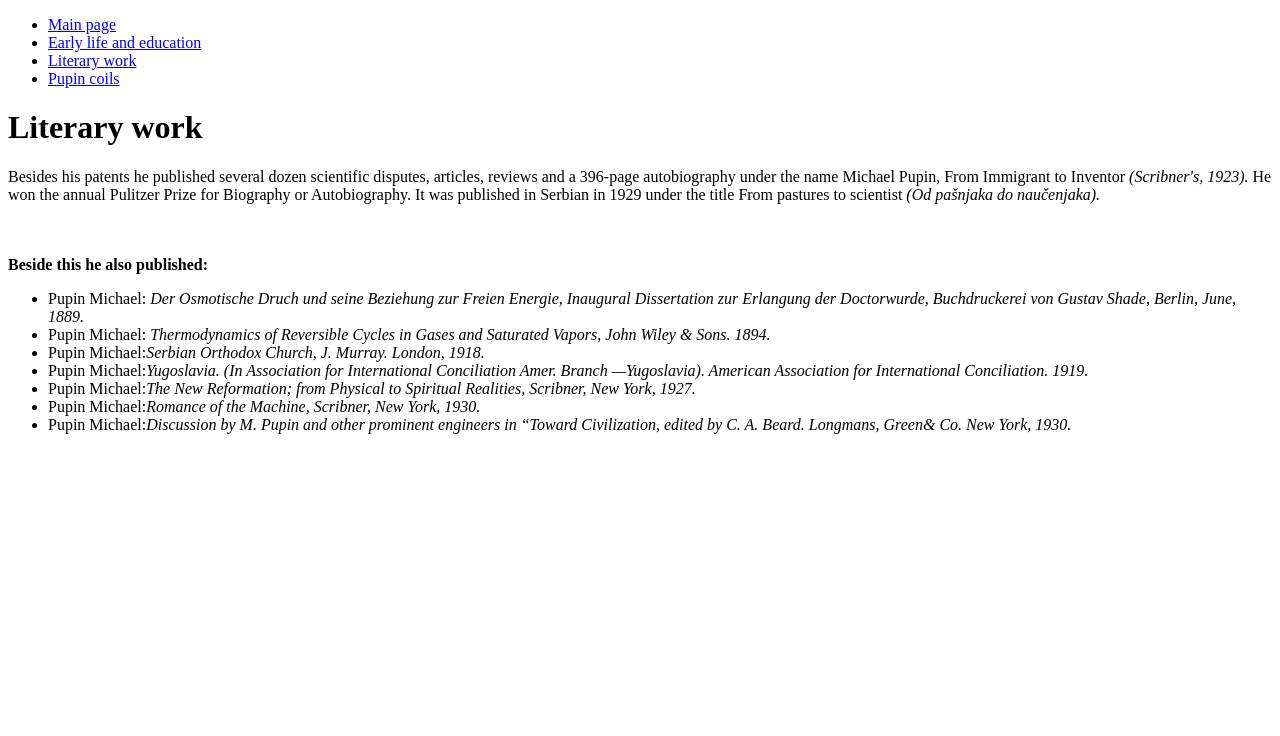
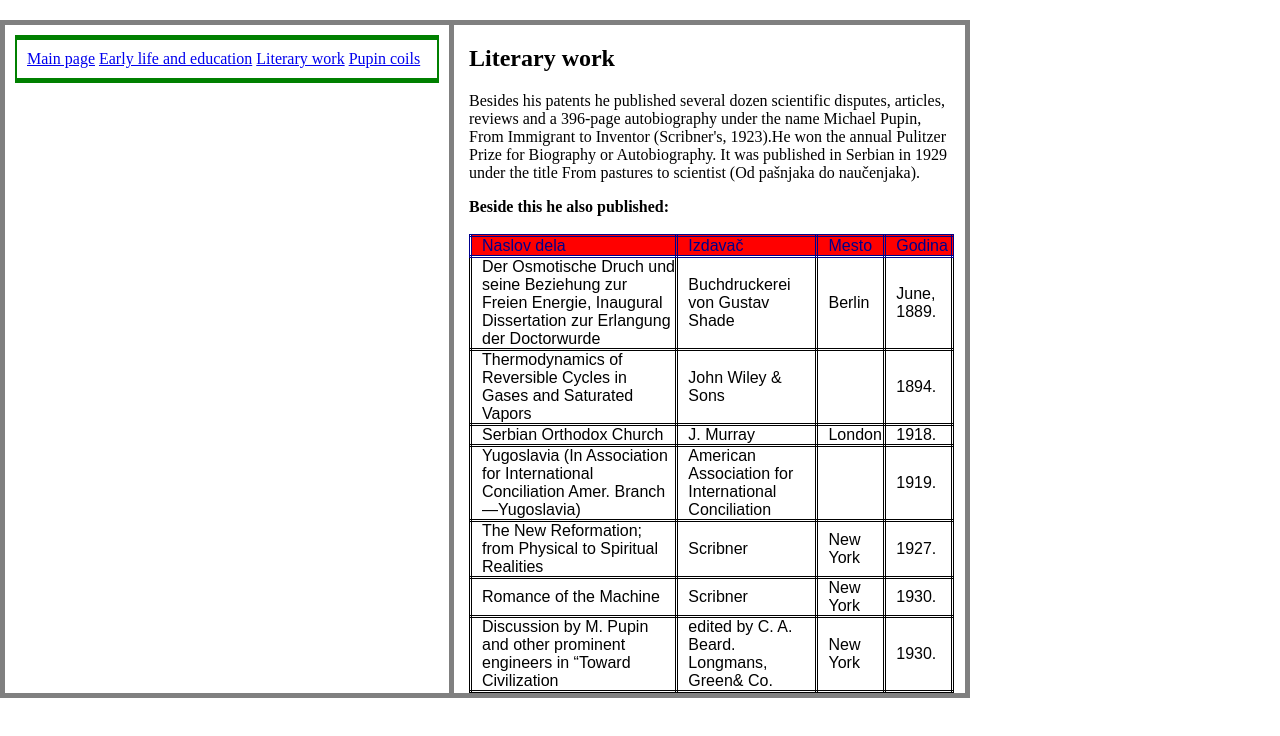
Before and after one commit to fedeveloper87/Minihtml, a plain HTML site: page literarywork/index.html in a window 1280 px wide. Drawn offline with Linux system fonts and the light colour scheme.

Commit message:
Commit changes

```diff
--- a/literarywork/index.html
+++ b/literarywork/index.html
@@ -3,35 +3,123 @@
 <head>
     <meta charset="UTF-8">
     <title>Literary work</title>
+    <style>
+         body
+          {
+              display: inline-block;
+              width: 960px;
+          margin: 20px auto;
+        border-bottom: 5px solid gray;
+         border-right: 5px solid grey;
+         border-left: 5px solid grey;
+         border-top: 5px solid grey;
+        }
+        nav
+            {
+            display: inline-block;
+            float: left;
+            margin: 10px 10px 10px 10px;
+            display: inline-block;
+            border-bottom: 5px solid green;
+            border-top: 5px solid green;
+            border-left: 2px solid green;
+            border-right: 2px solid green;
+            padding: 10px;
+            width: 400px;
+            vertical-align: top;
+        }
+        aside {
+            display: inline-block;
+            width: 500px;
+            border-left: 5px solid grey;
+        }
+        section {
+            padding: 0px 0px 0px 15px;
+        }
+    table {
+        border: groove;
+        font-family: Arial, Helvetica, sans-serif;
+        border-collapse: collapse;
+        }
+   th, td {
+       padding: 0px 0px 0px 10px;
+       border: double;
+   }
+   #heading {
+       background-color: red;
+       color: darkblue;
+   }
+    </style>
 </head>
 <body>
-    <ul>
-        <li><a href="../index.html" target="_self" >Main page</a></li>
-        <li><a href="../earlylife/index.html" target="_self">Early life and education</a></li>
-        <li><a href="../literarywork/index.html" target="_self">Literary work</a></li>
-        <li><a href="../pupincoils/index.html" target="_self">Pupin coils</a></li>
-    </ul>
-    <h1>Literary work</h1>
+    <nav>
+        <a href="../index.html" target="_self" >Main page</a>
+        <a href="../earlylife/index.html" target="_self">Early life and education</a>
+        <a href="../literarywork/index.html" target="_self">Literary work</a>
+        <a href="../pupincoils/index.html" target="_self">Pupin coils</a>
+    </nav>
+    <aside>
+    <section>
+    <h2>Literary work</h2>
     <p>Besides his patents he published several dozen scientific disputes, articles, reviews and a 396-page
-        autobiography under the name Michael Pupin, From Immigrant to Inventor <i>(Scribner's, 1923).</i> He
+        autobiography under the name Michael Pupin, From Immigrant to Inventor (Scribner's, 1923).He
         won the annual Pulitzer Prize for Biography or Autobiography. It was published in Serbian in 1929 under the
-        title From pastures to scientist <i>(Od pašnjaka do naučenjaka).</i></p>
+        title From pastures to scientist (Od pašnjaka do naučenjaka).</p>
+
+      <b>Beside this he also published:</b>
 <br>
 <br>
-      <b>Beside this he also published:</b>
-          <ul>
-        <li>Pupin Michael: <i>Der Osmotische Druch und seine Beziehung zur Freien Energie, Inaugural Dissertation
-        zur Erlangung der Doctorwurde, Buchdruckerei von Gustav Shade, Berlin, June, 1889.</i></li>
-        <li>Pupin Michael: <i>Thermodynamics of Reversible Cycles in Gases and Saturated Vapors, John Wiley &
-        Sons. 1894.</i></li>
-        <li>Pupin Michael:<i>Serbian Orthodox Church, J. Murray. London, 1918.</i></li>
-        <li>Pupin Michael:<i>Yugoslavia. (In Association for International Conciliation Amer. Branch —Yugoslavia).
-        American Association for International Conciliation. 1919.</i></li>
-        <li>Pupin Michael:<i>The New Reformation; from Physical to Spiritual Realities, Scribner, New York,
-            1927.</i></li>
-        <li>Pupin Michael:<i>Romance of the Machine, Scribner, New York, 1930.</i></li>
-        <li>Pupin Michael:<i>Discussion by M. Pupin and other prominent engineers in “Toward Civilization,
-        edited by C. A. Beard. Longmans, Green& Co. New York, 1930.</i></li>
-    </ul>
+        <table>
+            <tr id="heading">
+                <td>Naslov dela</td>
+                <td>Izdavač</td>
+                <td>Mesto</td>
+                <td>Godina</td>
+            </tr>
+        <tr>
+        <td>Der Osmotische Druch und seine Beziehung zur Freien Energie, Inaugural Dissertation zur Erlangung der Doctorwurde</td>
+        <td>Buchdruckerei von Gustav Shade</td>
+        <td>Berlin</td>
+        <td>June, 1889.</td>
+        </tr>
+        <tr>
+        <td>Thermodynamics of Reversible Cycles in Gases and Saturated Vapors</td>
+        <td>John Wiley & Sons</td>
+        <td></td>
+        <td>1894.</td>
+        </tr>
+        <tr>
+        <td>Serbian Orthodox Church</td>
+        <td>J. Murray</td>
+        <td>London</td>
+        <td>1918.</td>
+        </tr>
+        <tr>
+        <td>Yugoslavia (In Association for International Conciliation Amer. Branch —Yugoslavia)</td>
+        <td>American Association for International Conciliation</td>
+        <td></td>
+        <td>1919.</td>
+        </tr>
+        <tr>
+        <td>The New Reformation; from Physical to Spiritual Realities</td>
+        <td>Scribner</td>
+        <td>New York</td>
+        <td>1927.</td>
+        </tr>
+        <tr>
+        <td>Romance of the Machine</td>
+        <td>Scribner</td>
+        <td>New York</td>
+        <td>1930.</td>
+        </tr>
+        <tr>
+        <td>Discussion by M. Pupin and other prominent engineers in “Toward Civilization</td>
+        <td>edited by C. A. Beard. Longmans, Green& Co.</td>
+        <td>New York</td>
+        <td>1930.</td>
+        </tr>
+        </table>
+    </section>
+    </aside>
 </body>
 </html>
```
Also changed, not shown: earlylife/index.html (+56 -22 lines), index.html (+66 -8 lines), pupincoils/index.html (+45 -7 lines).
